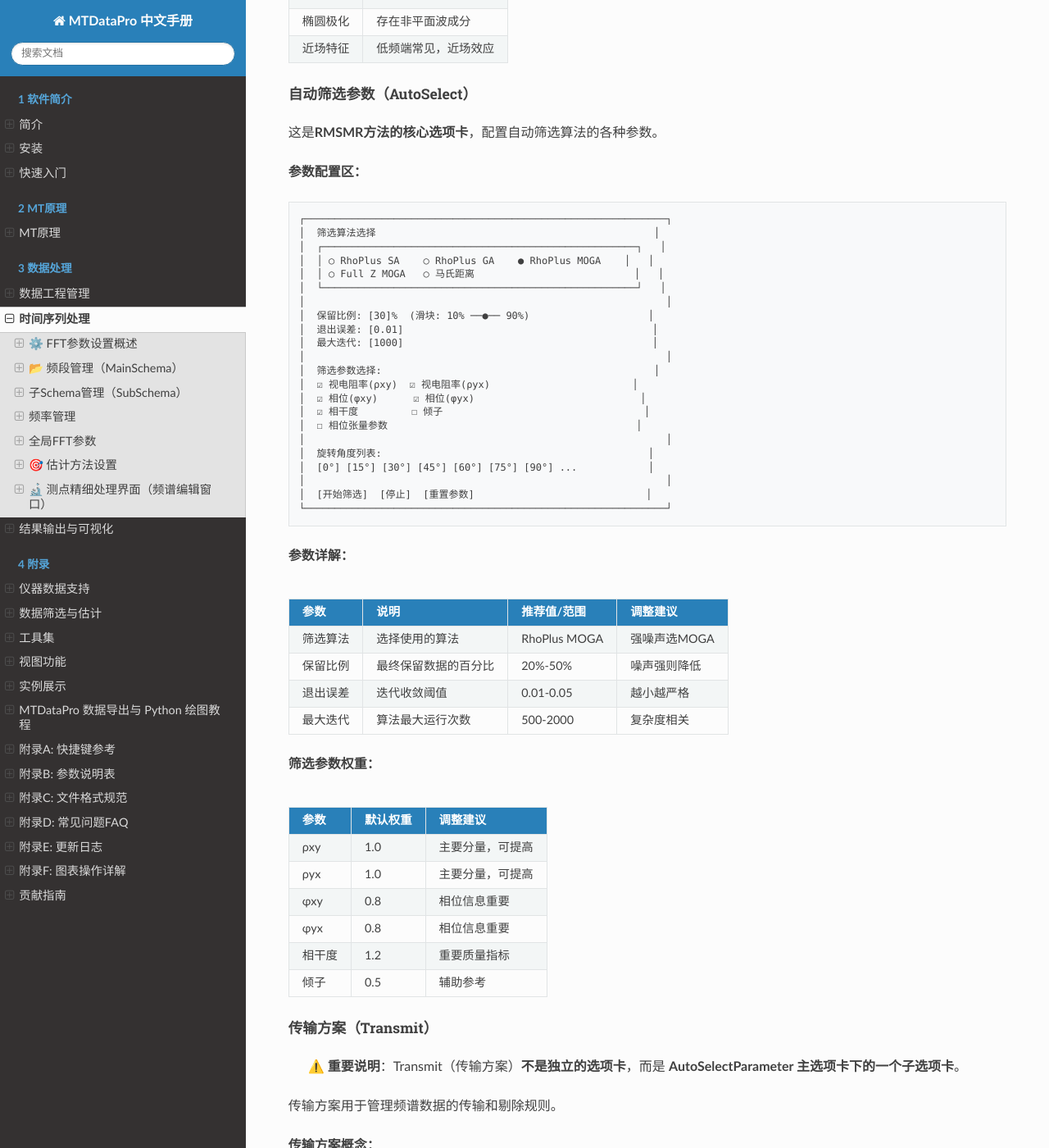
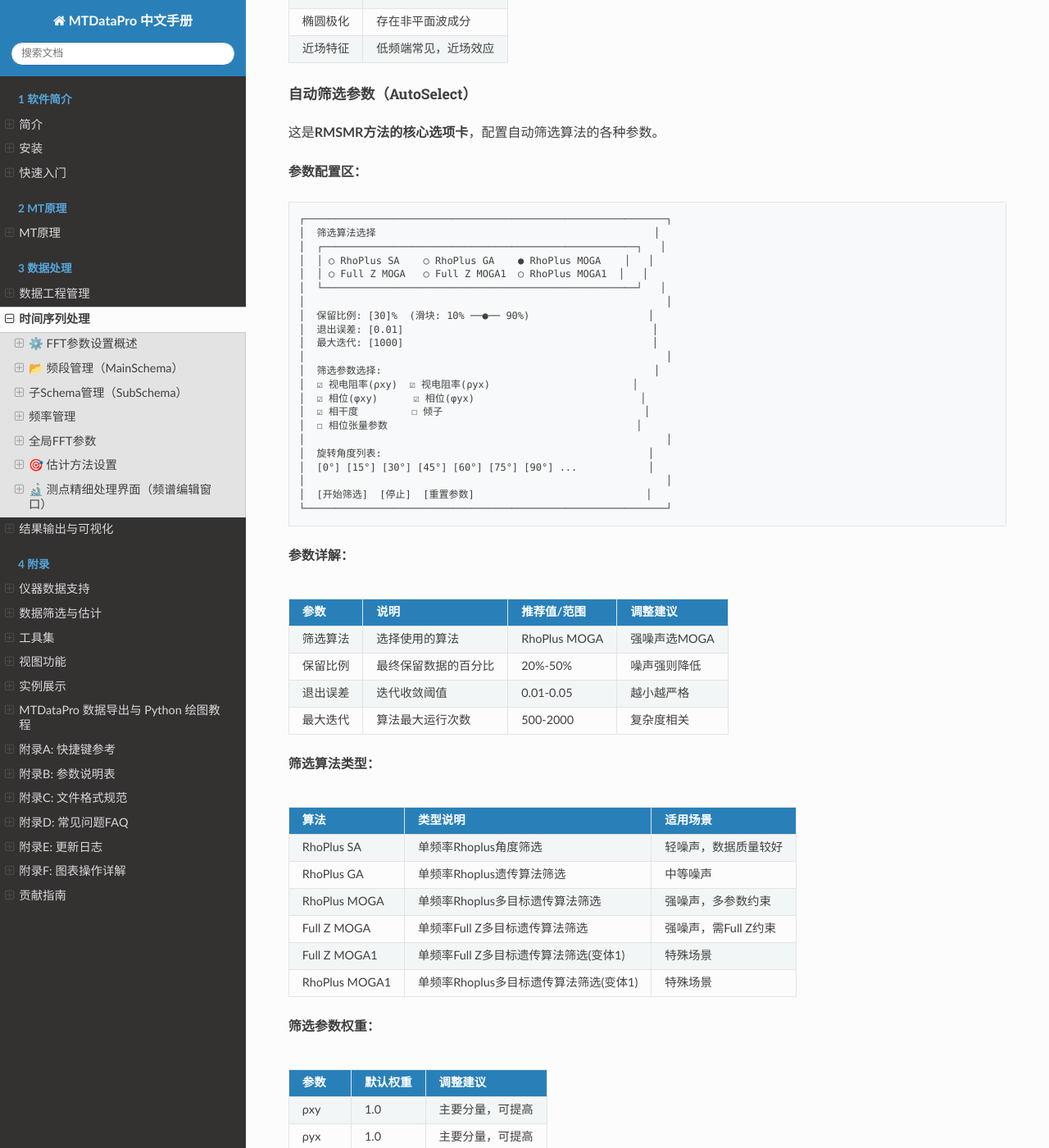
Before and after one commit to EMWPJ/MTDataPro-docs, a Sphinx documentation site: the page built from source/chapters/chapter5.md, in a window 1280 px wide and 1400 px high, scrolled down 19996 px. Shown: the whole window at 82% size. Built offline with Sphinx 7.4.7 and the Read the Docs theme 3.1.0, drawn with Linux system fonts in a browser that asks for light colours; some of the changed text lies outside the part shown.

Commit message:
fix(chapter5): add missing algorithms to 筛选算法选择, document disabled buttons
- Replace '马氏距离' with 'Full Z MOGA1' and 'RhoPlus MOGA1' to match TScreeningType enum (6 values)
- Add algorithm descriptions table for all 6 screening algorithms
- Document 8 disabled button functions that show '该功能暂不可用'

```diff
--- a/source/chapters/chapter5.md
+++ b/source/chapters/chapter5.md
@@ -1157,7 +1157,7 @@ CCZ阻抗是一种一致性约束阻抗估计方法。
 │  筛选算法选择                                               │
 │  ┌─────────────────────────────────────────────────────┐   │
 │  │ ○ RhoPlus SA    ○ RhoPlus GA    ● RhoPlus MOGA    │   │
-│  │ ○ Full Z MOGA   ○ 马氏距离                           │   │
+│  │ ○ Full Z MOGA   ○ Full Z MOGA1  ○ RhoPlus MOGA1  │   │
 │  └─────────────────────────────────────────────────────┘   │
 │                                                             │
 │  保留比例: [30]%  (滑块: 10% ──●── 90%)                    │
@@ -1186,6 +1186,17 @@ CCZ阻抗是一种一致性约束阻抗估计方法。
 | 退出误差 | 迭代收敛阈值 | 0.01-0.05 | 越小越严格 |
 | 最大迭代 | 算法最大运行次数 | 500-2000 | 复杂度相关 |
 
+**筛选算法类型：**
+
+| 算法 | 类型说明 | 适用场景 |
+|------|----------|----------|
+| RhoPlus SA | 单频率Rhoplus角度筛选 | 轻噪声，数据质量较好 |
+| RhoPlus GA | 单频率Rhoplus遗传算法筛选 | 中等噪声 |
+| RhoPlus MOGA | 单频率Rhoplus多目标遗传算法筛选 | 强噪声，多参数约束 |
+| Full Z MOGA | 单频率Full Z多目标遗传算法筛选 | 强噪声，需Full Z约束 |
+| Full Z MOGA1 | 单频率Full Z多目标遗传算法筛选(变体1) | 特殊场景 |
+| RhoPlus MOGA1 | 单频率Rhoplus多目标遗传算法筛选(变体1) | 特殊场景 |
+
 **筛选参数权重：**
 
 | 参数 | 默认权重 | 调整建议 |
@@ -1242,6 +1253,12 @@ CCZ阻抗是一种一致性约束阻抗估计方法。
 | 选中 | 高亮边框 | 待操作 |
 | 已剔除 | 半透明红色 | 不参与计算 |
 | 临时剔除 | 半透明橙色 | 算法临时标记 |
+
+
+> ⚠️ **部分功能暂不可用**：以下功能按钮当前显示"该功能暂不可用"，请使用"自动筛选参数"选项卡中的统一筛选界面：
+> - 单独的Rhoplus角度/GA/MOGA/Full Z MOGA快捷按钮
+> - 全频段批量筛选功能
+> 如需使用单个频率的自动筛选，请在"自动筛选参数"选项卡中选择对应算法并点击"开始筛选"。
 
 #### 操作2：执行自动筛选
 
```
